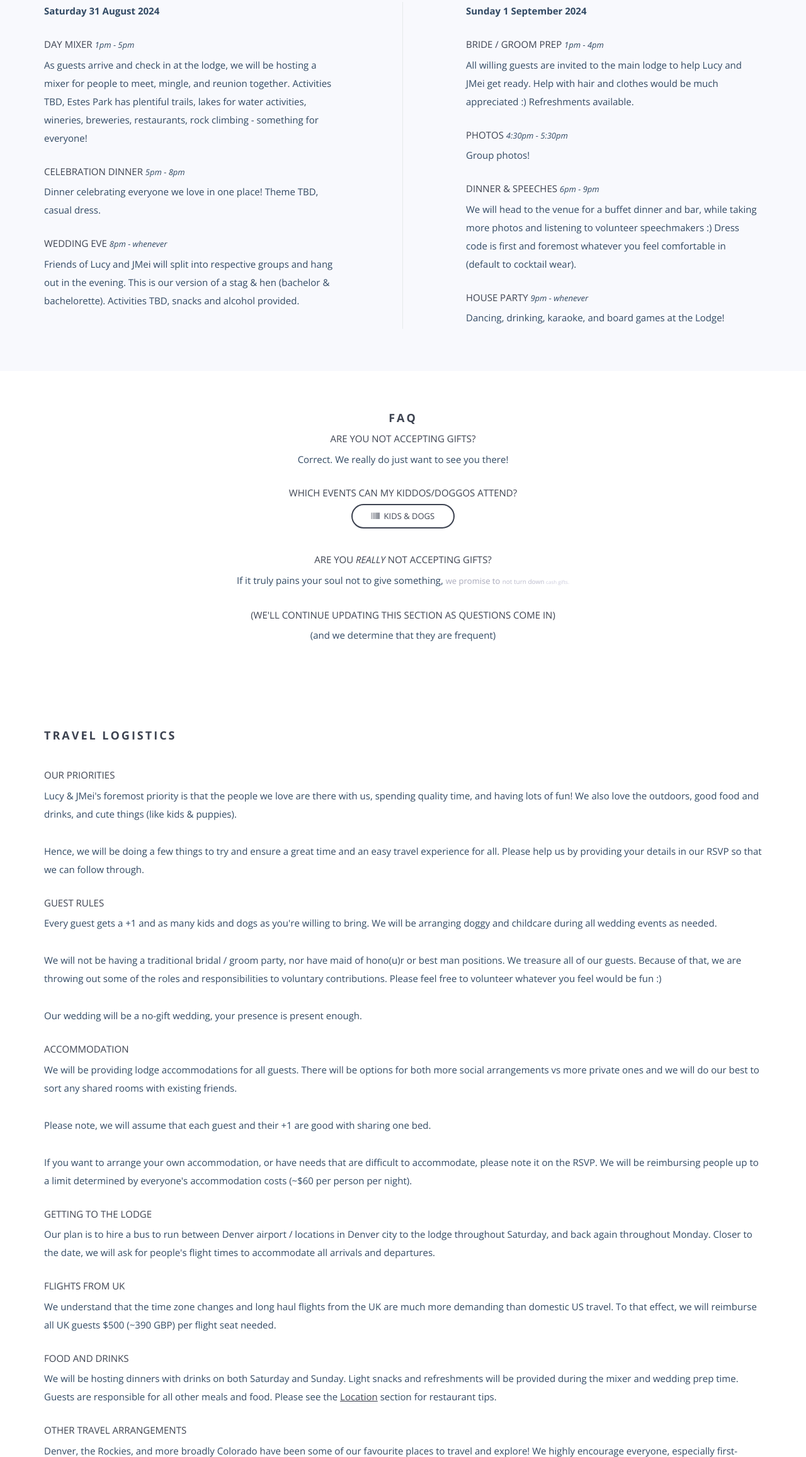
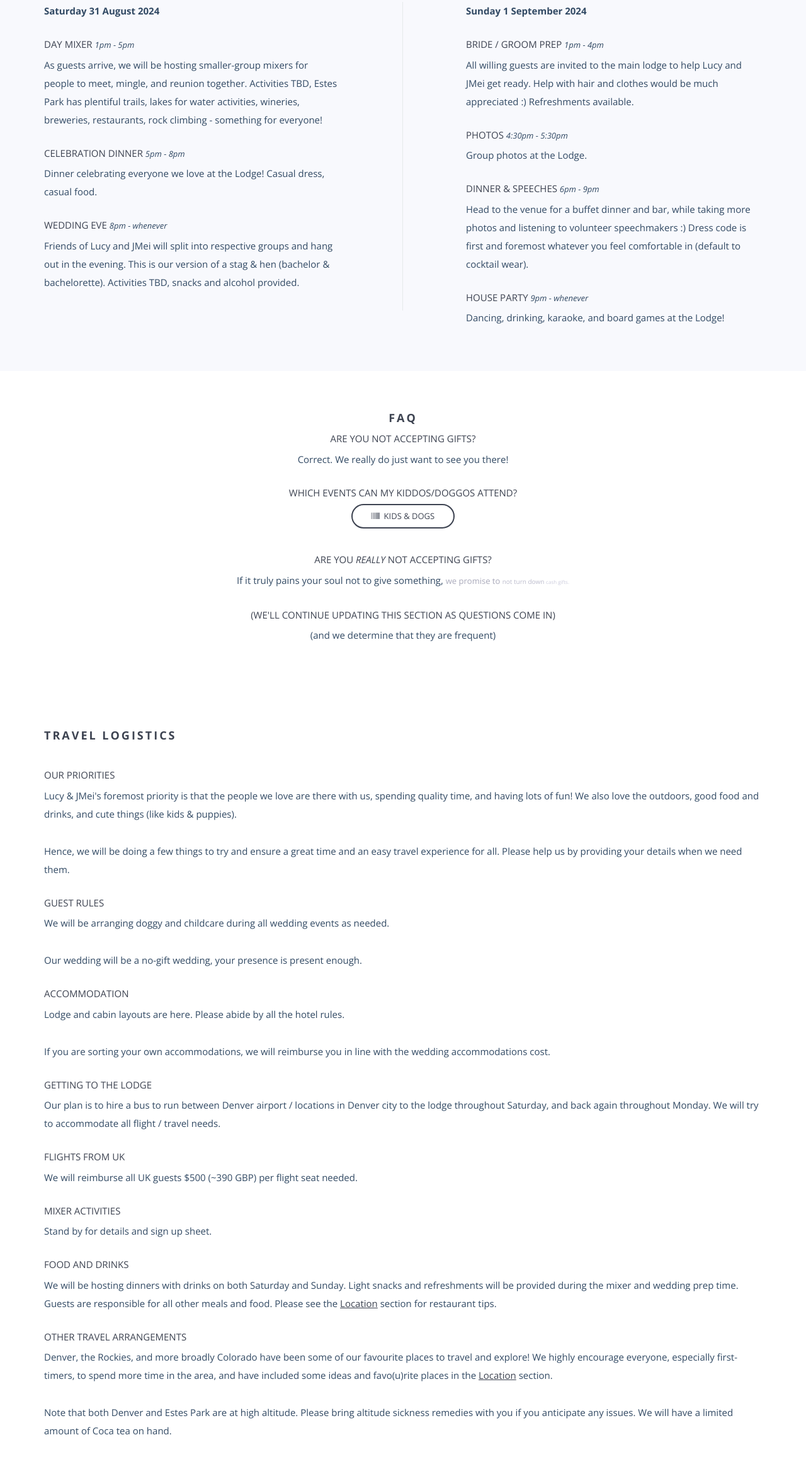
Before and after one commit to plum-soup/wedding, a website: page index.html in a window 1280 px wide. Shown: the part 1309-3622 px from the top of the page at 63% size. Drawn offline with nearby package versions, Linux system fonts and the light colour scheme; some packages are replaced by stand-ins of ours; files whose address does not match are found by name.

Commit message:
Better details in text

```diff
--- a/index.html
+++ b/index.html
@@ -131,13 +131,13 @@
                     <p><strong>Saturday 31 August 2024</strong></p>
 
                     <h5>Day Mixer <span class="time">1PM - 5PM</span></h5>
-                    <p>As guests arrive and check in at the lodge, we will be hosting a mixer for people to meet,
-                        mingle, and reunion together. Activities TBD, Estes Park has plentiful trails, lakes for
-                        water activities, wineries, breweries, restaurants, rock climbing - something for everyone! </p>
+                    <p>As guests arrive, we will be hosting smaller-group mixers for people to meet, mingle, and
+                        reunion together. Activities TBD, Estes Park has plentiful trails, lakes for water
+                        activities, wineries, breweries, restaurants, rock climbing - something for everyone! </p>
                 </div>
                 <div class="wp5">
                     <h5>Celebration Dinner <span class="time">5PM - 8PM</span></h5>
-                    <p>Dinner celebrating everyone we love in one place! Theme TBD, casual dress.
+                    <p>Dinner celebrating everyone we love at the Lodge! Casual dress, casual food.
                         </p>
                 </div>
                 <div class="wp7">
@@ -157,17 +157,17 @@
                 </div>
                 <div class="wp6">
                     <h5>Photos <span class="time">4:30PM - 5:30PM</span></h5>
-                    <p>Group photos! </p>
+                    <p>Group photos at the Lodge. </p>
                 </div>
                 <div class="wp8">
                     <h5>Dinner & speeches <span class="time">6PM - 9PM</span></h5>
-                    <p> We will head to the venue for a buffet dinner and bar, while taking more photos and listening
-                        to volunteer speechmakers :) Dress code is first and foremost whatever you feel comfortable in
+                    <p> Head to the venue for a buffet dinner and bar, while taking more photos and listening to
+                        volunteer speechmakers :) Dress code is first and foremost whatever you feel comfortable in
                         (default to cocktail wear). </p>
                 <div>
                 <div class="wp10">
                     <h5>House party <span class="time">9PM - whenever</span></h5>
-                    <p>Dancing, drinking, karaoke, and board games at the Lodge! </p>
+                    <p> Dancing, drinking, karaoke, and board games at the Lodge! </p>
                 </div>
             </div>
         </div>
@@ -228,39 +228,32 @@
                     having lots of fun! We also love the outdoors, good food and drinks, and cute things (like kids & puppies).
                     </p>
                 <p>Hence, we will be doing a few things to try and ensure a great time and an easy travel experience for all.
-                    Please help us by providing your details in our RSVP so that we can follow through.
+                    Please help us by providing your details when we need them.
                     </p>
 
                 <h5 id="rules">Guest Rules</h5>
-                <p>Every guest gets a +1 and as many kids and dogs as you're willing to bring. We will be arranging doggy and
-                    childcare during all wedding events as needed.
-                    </p>
-                <p>We will not be having a traditional bridal / groom party, nor have maid of hono(u)r or best man positions.
-                    We treasure all of our guests. Because of that, we are throwing out some of the roles and responsibilities
-                    to voluntary contributions. Please feel free to volunteer whatever you feel would be fun :)
+                <p>We will be arranging doggy and childcare during all wedding events as needed.
                     </p>
                 <p>Our wedding will be a no-gift wedding, your presence is present enough.
                     </p>
 
                 <h5>Accommodation</h5>
-                <p>We will be providing lodge accommodations for all guests. There will be options for both more social
-                    arrangements vs more private ones and we will do our best to sort any shared rooms with existing friends.
+                <p>Lodge and cabin layouts are here. Please abide by all the hotel rules.
                     </p>
-                <p>Please note, we will assume that each guest and their +1 are good with sharing one bed.
-                    </p>
-                <p>If you want to arrange your own accommodation, or have needs that are difficult to accommodate, please note
-                    it on the RSVP. We will be reimbursing people up to a limit determined by everyone's accommodation costs
-                    (~$60 per person per night).
+                <p>If you are sorting your own accommodations, we will reimburse you in line with the wedding accommodations cost.
                     </p>
 
                 <h5>Getting to the Lodge</h5>
                 <p>Our plan is to hire a bus to run between Denver airport / locations in Denver city to the lodge throughout
-                    Saturday, and back again throughout Monday. Closer to the date, we will ask for people's flight times to
-                    accommodate all arrivals and departures.</p>
+                    Saturday, and back again throughout Monday. We will try to accommodate all flight / travel needs.
+                    </p>
 
                 <h5>Flights from UK</h5>
-                <p>We understand that the time zone changes and long haul flights from the UK are much more demanding than
-                    domestic US travel. To that effect, we will reimburse all UK guests $500 (~390 GBP) per flight seat needed.
+                <p>We will reimburse all UK guests $500 (~390 GBP) per flight seat needed.
+                    </p>
+
+                <h5>Mixer Activities</h5>
+                <p>Stand by for details and sign up sheet.
                     </p>
 
                 <h5>Food and Drinks</h5>
@@ -273,6 +266,9 @@
                 <p>Denver, the Rockies, and more broadly Colorado have been some of our favourite places to travel and explore!
                     We highly encourage everyone, especially first-timers, to spend more time in the area, and have included some
                     ideas and favo(u)rite places in the <a href="#video-bg"><u>Location</u></a> section.
+                    </p>
+                <p>Note that both Denver and Estes Park are at high altitude. Please bring altitude sickness remedies with you if
+                   you anticipate any issues. We will have a limited amount of Coca tea on hand.
                     </p>
 
             </div>
@@ -298,14 +294,14 @@
                     <p>
                         <strong>As needed</strong>
                         <br> We plan to book some rooms that are pet-friendly and include beds for children / cribs
-                             for babies on an as-needed basis. Please provide details in the RSVP.
+                             for babies on an as-needed basis. Dogs must be kept on leashes outside the cabins.
                     </p>
                     <h5>Events </h5>
                     <p>
                         <strong>As needed</strong>
-                        <br> We plan to provide dog and childcare during all wedding events as needed. Both children and dogs
-                             are welcome to attend the afternoon events (mixer, wedding prep, and photos). Please
-                             notify us of any concerns or special requests you have in the RSVP.
+                        <br> We plan to provide dog and childcare during all wedding events as needed. Both children
+                             and dogs are welcome to attend the afternoon events (mixer activities, wedding prep, and
+                             photos).
                     </p>
                     <h5>Food </h5>
                     <p>
```
